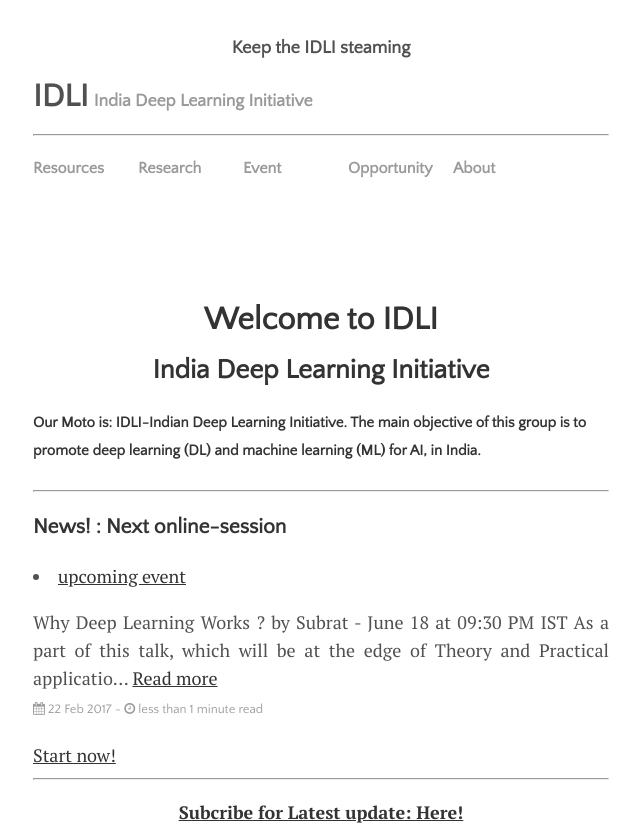
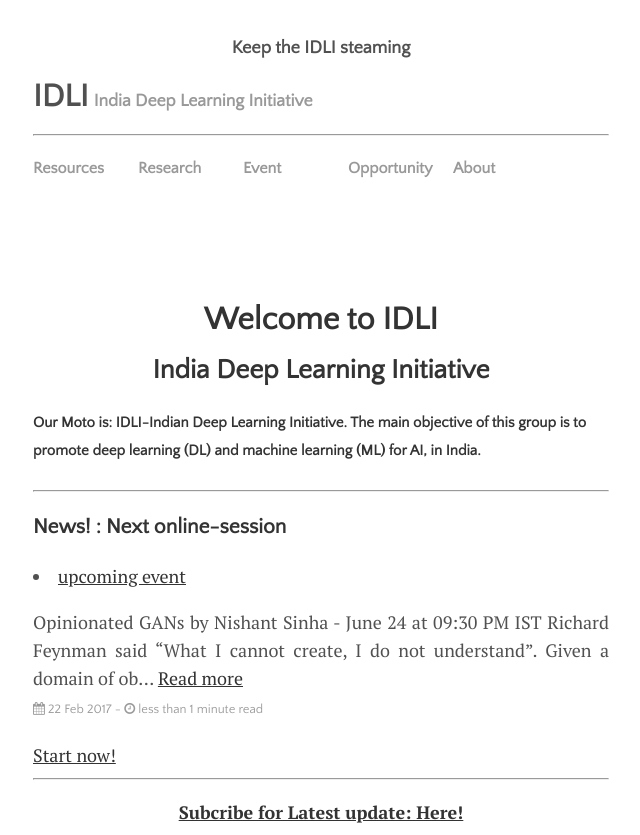
Before and after one commit to IndiaDeepLearningInitiative-IDLI/IndiaDeepLearningInitiative-IDLI.github.io, a Jekyll site: the page built from index.html, in a window 1280 px wide. Shown: the top 835 px of the page, without its empty margins (319-959 px from the left). Built offline with Jekyll 4.4.1, drawn with Linux system fonts in a browser that asks for light colours; nearby versions of some CDN libraries; the list of posts is cut into pages by our own code; comment, search, counter and statistics services are not loaded; part of the change alters nothing that is shown; grey boxes are pictures that could not be loaded.

Commit message:
Upcoming session updated

```diff
--- a/_upcomming/2017-02-22-Upcomming events.md
+++ b/_upcomming/2017-02-22-Upcomming events.md
@@ -3,12 +3,12 @@ layout: post
 title: upcoming event
 ---
 
-#### Why Deep Learning Works ? by Subrat - June 18 at 09:30 PM IST
+#### Opinionated GANs by Nishant Sinha - June 24 at 09:30 PM IST
 
 
-<p style="text-align: justify;">As a part of this talk, which will be at the edge of Theory and Practical application, I will try to help understand why Deep Learning as a methodology works. And the limitations and perhaps the short comings of DL.
+<p style="text-align: justify;">Richard Feynman said “What I cannot create, I do not understand”. Given a domain of objects, say images, generative models try to ‘understand’ the domain well enough to be able to ‘create’ different objects from the domain, on their own or based on instructions. Generative adversarial networks (GANs) are the current hot favorites for the generative task, in part because Yann LeCun admitted that 'Adversarial training is the coolest thing since sliced bread.’ In this talk, we will try to overview the theory, practice and the hype around GANs and dissect the games GANs play.
 </p>
-<p style="text-align: justify;">Speaker Bio: Subrat is currently working as a Principal Architect with Capillary Technologies where he is working on AI based products in the Retail domain. Prior to this he worked with a bay area based food tech startup, [Taro](www.tarobites.com). Before this he worked as a performance architect with Nvidia and as a post and pre silicon verification engineer with IBM power servers. He has completed by his BTech(2002) and PhD(2008) in Computer Science from IIT Kharagpur. He is also a Co-Founder of IDLI. He has multiple patents and publications.
+<p style="text-align: justify;">Nishant Sinha is a Computer Science Researcher, Consultant and Mentor at [Kena Labs](http://www.kenalabs.com/). He is interested in building AI systems and solutions spanning textual, vision and speech modes, based on deep learning and logical reasoning. Previously, he held research positions at IBM Research and NEC Labs. He obtained his Ph.D. from Carnegie Mellon and B. Tech. from IIT Kharagpur.
 </p>
 <p style="text-align: justify;">
 </p>
```
